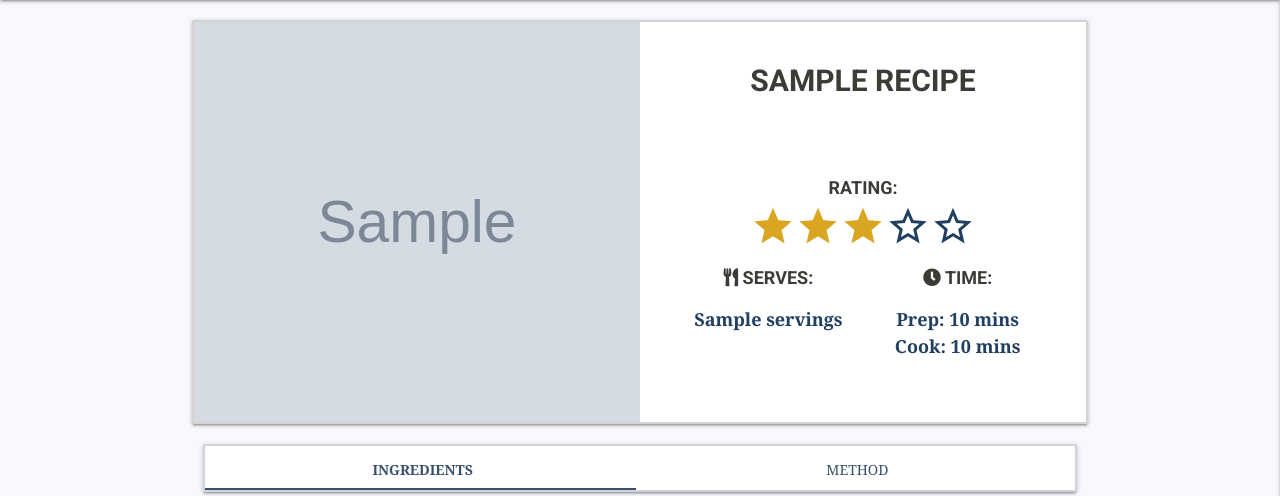
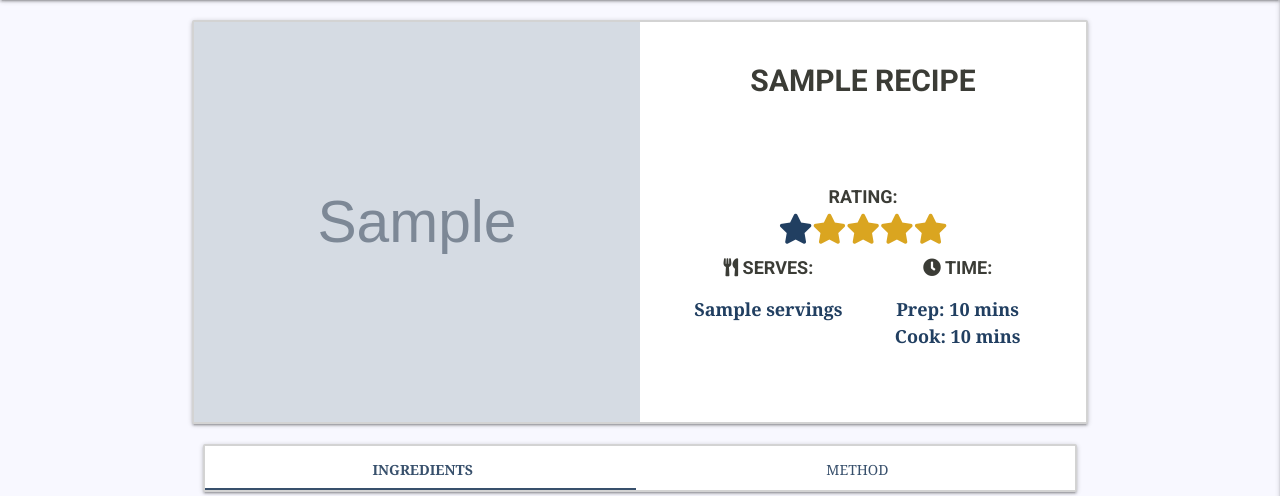
Before and after one commit to RussOakham/wanderlust-recipes, a Flask app: page /recipes/1 in a window 1280 px wide. Shown: the part 64-560 px from the top of the page. Run offline with Flask 2, Linux system fonts and the light colour scheme; grey boxes marked "Sample" are stand-in pictures; a database or web service that is not in the repository returns one stand-in record (values such as "Sample title"); some libraries are stand-ins or nearby versions.

Commit message:
Recipe Star Rating - Jinja Generation - created macro to populate recipe star ratings based upon db info

```diff
--- a/static/css/style.css
+++ b/static/css/style.css
@@ -246,7 +246,7 @@ nav .brand-logo i.material-icons {
 }
 
 .checked {
-    color: orange;
+    color: goldenrod;
 }
 
 .bold {
@@ -374,14 +374,6 @@ nav .brand-logo i.material-icons {
     margin: 0;
 }
 
-.star>i {
-    font-size: 3rem !important;
-}
-
-.star-on {
-    color: goldenrod;
-}
-
 .font-large {
     font-size: large;
 }
@@ -391,7 +383,7 @@ nav .brand-logo i.material-icons {
 }
 
 .fa-star {
-    font-size: xx-large;
+    font-size: 2rem;
 }
 
 .recipe-rating-home>.fa-star {
@@ -440,6 +432,13 @@ nav .brand-logo i.material-icons {
 }
 
 /* Responsive Media Queries */
+@media (max-width: 1200px) {
+    .fa-star {
+        font-size: 1.5rem;
+    }
+}
+
+
 @media (max-width: 800px) {
     .recipe-summary {
         height: 250px;
@@ -451,6 +450,10 @@ nav .brand-logo i.material-icons {
 
     .recipe-title>h1 {
         margin: 15px 0px;
+    }
+
+    .recipe-h1 {
+        font-size: 1.5rem;
     }
 }
 
@@ -468,14 +471,6 @@ nav .brand-logo i.material-icons {
         display: block;
     }
 
-    .recipe-h1 {
-        font-size: 1.5rem;
-    }
-
-    .fa-star {
-        font-size: large;
-    }
-
     ul,
     p {
         margin: 0;
--- /dev/null
+++ b/templates/recipe-rating.html
@@ -0,0 +1,18 @@
+{% macro star_on(n) %}
+{% if n > 0 %}
+checked
+{% else %}
+
+{% endif %}
+{% endmacro %}
+
+
+{% macro recipe_star_rating_display(rating) %}
+<ul id="star-rating">
+    {% for i in [rating, rating-1, rating-2, rating-3, rating-4] %}
+    <li class="star">
+        <i class="fa fa-star {{ star_on(i) }}"></i>
+    </li>
+    {% endfor %}
+</ul>
+{% endmacro %}
--- a/templates/recipe_detail.html
+++ b/templates/recipe_detail.html
@@ -1,4 +1,5 @@
 {% extends "base.html" %}
+{% from "recipe-rating.html" import recipe_star_rating_display, recipe_star_rating_submit %}
 
 {% block styles %}
 <link href="https://fonts.googleapis.com/icon?family=Material+Icons" rel="stylesheet">
@@ -32,23 +33,7 @@
             <div class="col s12 recipe-summary">
                 <div class="col s12">
                     <h6 class="font-large">Rating:</h6>
-                    <ul id="star-rating">
-                        <li class="star star-on">
-                            <i class="material-icons">star</i>
-                        </li>
-                        <li class="star star-on">
-                            <i class="material-icons">star</i>
-                        </li>
-                        <li class="star star-on">
-                            <i class="material-icons">star</i>
-                        </li>
-                        <li class="star star-off">
-                            <i class="material-icons">star_border</i>
-                        </li>
-                        <li class="star star-off">
-                            <i class="material-icons">star_border</i>
-                        </li>
-                    </ul>
+                    {{ recipe_star_rating_display(recipe.rating[0])}}
                 </div>
                 <div class="col s12">
                     <div class="col s6">
```
Also changed, not shown: templates/recipes.html (+3 -12 lines).
